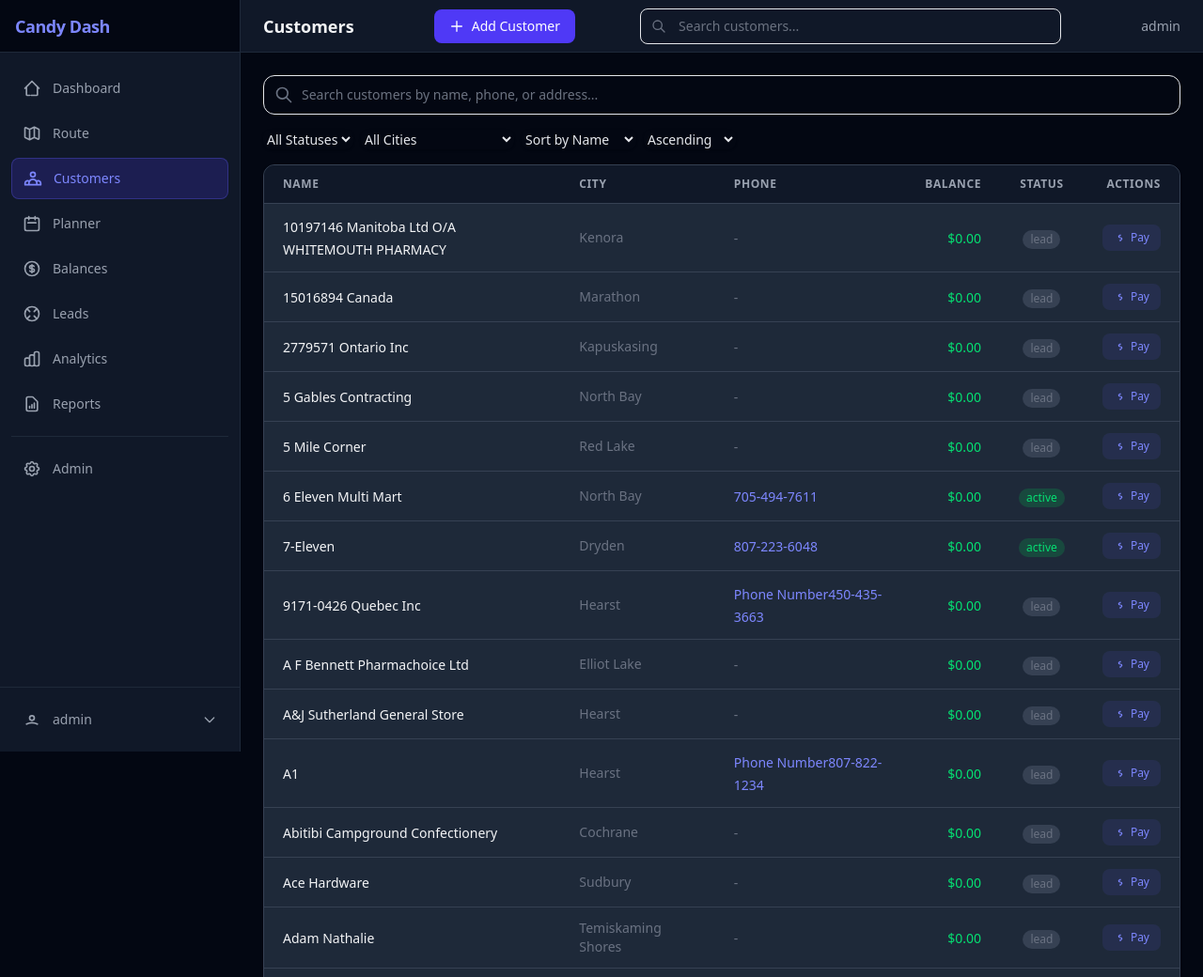
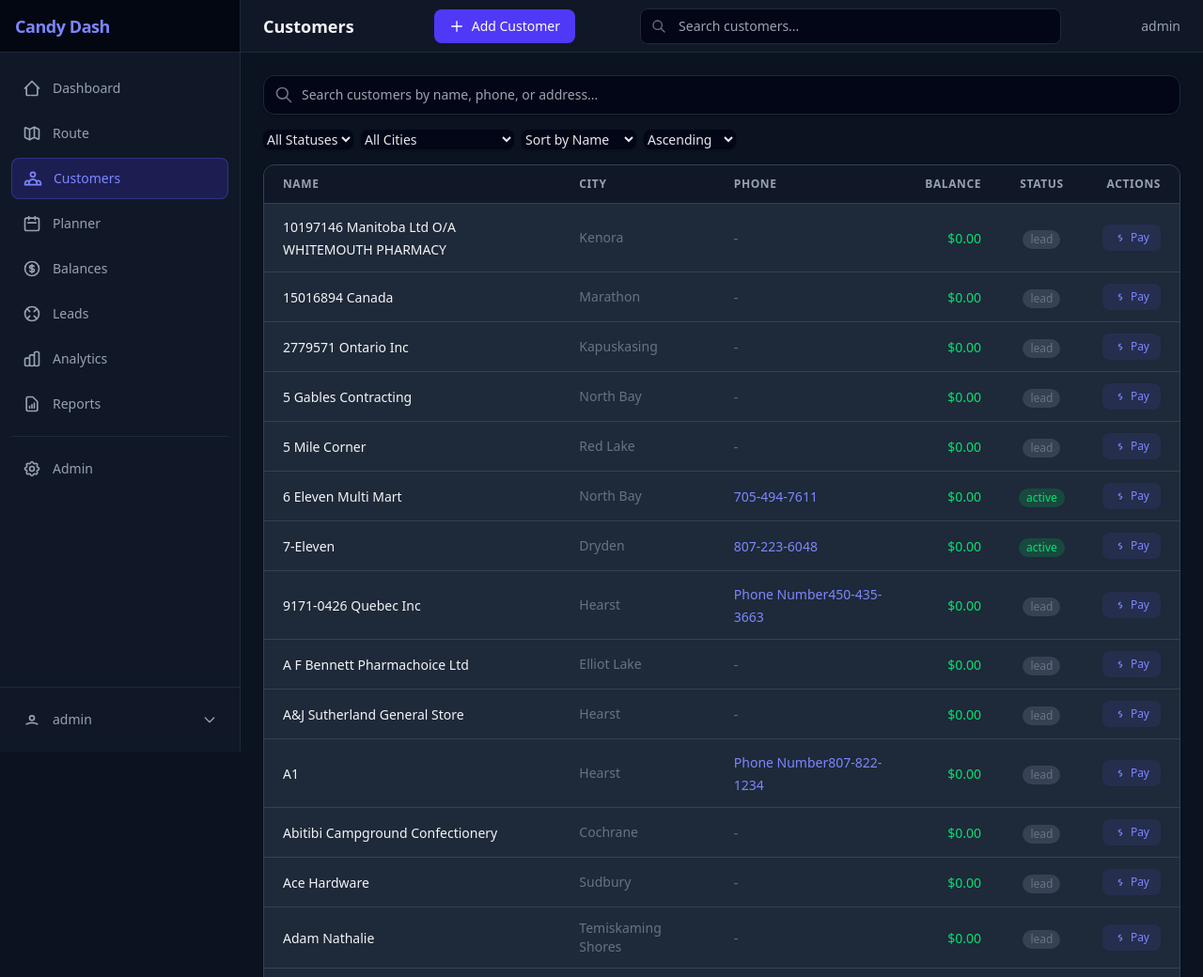
Before and after one commit to Kathail/candy-dash, a Flask app: page /customers/ in a window 1280 px wide. Shown: the top 1040 px of the page at 94% size. Run offline with Flask 3, Linux system fonts and the light colour scheme; a user stored in the database is signed in; some libraries are stand-ins or nearby versions.

Commit message:
Rebuild app.css with CSS custom properties architecture
Modeled after a clean design system:
- :root variables for all theme colors (--bg, --bg-panel, --border,
  --text, --text-muted, --accent, --success, --danger, --warning, --info)
- Semantic utility classes (.bg-app, .bg-panel, .text-accent, etc.)
- Component classes (.theme-card, .theme-input, .theme-btn-*, .theme-table-*)
- Global form element styling via CSS (no per-element classes needed)
- All toast, spinner, drag, scrollbar, focus styles use variables
- base.html body uses .bg-app .text-app instead of Tailwind gray classes
- Manifest and theme-color meta updated to match --bg (#0b1220)
- SW cache v4

Co-Authored-By: Claude Opus 4.6 (1M context) <noreply@anthropic.com>

```diff
--- a/static/css/app.css
+++ b/static/css/app.css
@@ -1,36 +1,248 @@
-/* ============================================
-   Candy Route Planner - Custom Styles
-   Dark theme controlled from this single file.
-   ============================================ */
+/* ==========================================================================
+   Candy Dash — Theme & Component Styles
+   Single source of truth for all colors and reusable components.
+   ========================================================================== */
 
-/* --- Dark Theme Overrides --- */
-/* Tailwind v4 browser build: use @theme for custom tokens */
-@theme {
-  --color-surface: #030712;       /* gray-950 - page bg */
-  --color-card: #1f2937;          /* gray-800 - cards/panels */
-  --color-card-alt: #111827;      /* gray-900 - table headers, alt bg */
-  --color-border: #374151;        /* gray-700 */
-  --color-border-subtle: #4b5563; /* gray-600 */
-  --color-input: #374151;         /* gray-700 */
-  --color-accent: #818cf8;        /* indigo-400 */
-  --color-accent-hover: #a5b4fc;  /* indigo-300 */
+/* ==========================================================================
+   Root / Theme
+   ========================================================================== */
+
+:root {
+  --bg:             #0b1220;
+  --bg-panel:       #111827;
+  --bg-panel-hover: #1f2937;
+  --bg-input:       #020617;
+
+  --border:         #1f2937;
+  --border-subtle:  #374151;
+
+  --text:           #e5e7eb;
+  --text-muted:     #9ca3af;
+  --text-faint:     #6b7280;
+
+  --accent:         #818cf8;
+  --accent-hover:   #a5b4fc;
+  --accent-bg:      rgba(129, 140, 248, 0.15);
+
+  --success:        #10b981;
+  --success-bg:     rgba(16, 185, 129, 0.15);
+  --success-text:   #6ee7b7;
+
+  --danger:         #ef4444;
+  --danger-bg:      rgba(239, 68, 68, 0.15);
+  --danger-text:    #fca5a5;
+
+  --warning:        #f59e0b;
+  --warning-bg:     rgba(245, 158, 11, 0.15);
+  --warning-text:   #fcd34d;
+
+  --info:           #3b82f6;
+  --info-bg:        rgba(59, 130, 246, 0.15);
+  --info-text:      #93c5fd;
 }
 
-/* Global dark defaults for form elements */
+/* ==========================================================================
+   Utility Classes (use in templates alongside Tailwind)
+   ========================================================================== */
+
+.bg-app          { background-color: var(--bg); }
+.bg-panel        { background-color: var(--bg-panel); }
+.bg-panel-hover  { background-color: var(--bg-panel-hover); }
+
+.text-app        { color: var(--text); }
+.text-muted      { color: var(--text-muted); }
+.text-faint      { color: var(--text-faint); }
+.text-accent     { color: var(--accent); }
+.text-success    { color: var(--success-text); }
+.text-danger     { color: var(--danger-text); }
+.text-warn       { color: var(--warning-text); }
+
+.border-app      { border-color: var(--border); }
+.border-subtle   { border-color: var(--border-subtle); }
+.border-accent   { border-color: var(--accent); }
+.border-danger   { border-color: var(--danger); }
+
+.hover\:bg-panel-hover:hover { background-color: var(--bg-panel-hover); }
+.hover\:text-accent:hover    { color: var(--accent-hover); }
+.hover\:border-accent:hover  { border-color: var(--accent); }
+
+/* ==========================================================================
+   Global Reset & Base
+   ========================================================================== */
+
+* { box-sizing: border-box; }
+
+html, body {
+  margin: 0;
+  height: 100%;
+}
+
+body {
+  background: var(--bg);
+  color: var(--text);
+}
+
+/* ==========================================================================
+   Global Form Element Styling
+   All inputs/selects/textareas get dark treatment automatically.
+   ========================================================================== */
+
 input:not([type="checkbox"]):not([type="radio"]):not([type="submit"]):not([type="button"]):not([type="hidden"]),
 select,
 textarea {
-  background-color: var(--color-input) !important;
-  border-color: var(--color-border-subtle) !important;
-  color: #e5e7eb !important;
+  background-color: var(--bg-input) !important;
+  border-color: var(--border) !important;
+  color: var(--text) !important;
 }
 
 input::placeholder,
 textarea::placeholder {
-  color: #6b7280 !important;
+  color: var(--text-muted) !important;
 }
 
-/* --- Toast Notifications (Dark) --- */
+/* ==========================================================================
+   Cards
+   ========================================================================== */
+
+.theme-card {
+  background: var(--bg-panel);
+  border: 1px solid var(--border);
+  border-radius: 0.75rem;
+}
+
+.card {
+  transition: box-shadow 0.2s ease, transform 0.2s ease;
+}
+
+.card:hover {
+  box-shadow: 0 8px 25px rgba(0, 0, 0, 0.3);
+  transform: translateY(-2px);
+}
+
+.card:active {
+  transform: translateY(0);
+}
+
+/* ==========================================================================
+   Tables
+   ========================================================================== */
+
+.theme-table-th {
+  padding: 0.75rem 1rem;
+  text-align: left;
+  font-weight: 600;
+  color: var(--text-muted);
+  border-bottom: 1px solid var(--border);
+  white-space: nowrap;
+}
+
+.theme-table-td {
+  padding: 0.75rem 1rem;
+  border-bottom: 1px solid var(--border);
+}
+
+.theme-table-row:hover {
+  background: var(--bg-panel-hover);
+}
+
+/* ==========================================================================
+   Inputs
+   ========================================================================== */
+
+.theme-input {
+  width: 100%;
+  padding: 0.5rem 0.75rem;
+  border-radius: 0.375rem;
+  background: var(--bg-input);
+  border: 1px solid var(--border);
+  color: var(--text);
+}
+
+.theme-input::placeholder {
+  color: var(--text-muted);
+}
+
+.theme-input:focus {
+  outline: none;
+  border-color: var(--accent);
+  box-shadow: 0 0 0 2px var(--accent-bg);
+}
+
+/* ==========================================================================
+   Buttons
+   ========================================================================== */
+
+.theme-btn-primary,
+.theme-btn-secondary,
+.theme-btn-danger {
+  display: inline-flex;
+  align-items: center;
+  justify-content: center;
+  border-radius: 0.375rem;
+  font-size: 0.875rem;
+  font-weight: 500;
+  text-decoration: none;
+  cursor: pointer;
+  border: none;
+  padding: 0.5rem 1rem;
+  min-height: 44px;
+  transition: background-color 0.15s ease;
+}
+
+.theme-btn-primary {
+  background: var(--accent);
+  color: white;
+}
+.theme-btn-primary:hover {
+  background: var(--accent-hover);
+}
+
+.theme-btn-secondary {
+  background: var(--bg-panel-hover);
+  color: var(--text);
+  border: 1px solid var(--border);
+}
+.theme-btn-secondary:hover {
+  background: var(--border-subtle);
+}
+
+.theme-btn-danger {
+  background: var(--danger);
+  color: white;
+}
+.theme-btn-danger:hover {
+  background: #dc2626;
+}
+
+/* ==========================================================================
+   Nav
+   ========================================================================== */
+
+.nav-link {
+  position: relative;
+  transition: color 0.15s ease;
+}
+
+.nav-link.active {
+  color: var(--accent);
+  font-weight: 600;
+}
+
+.nav-link.active::after {
+  content: "";
+  position: absolute;
+  bottom: -2px;
+  left: 0;
+  right: 0;
+  height: 2px;
+  background-color: var(--accent);
+  border-radius: 1px;
+}
+
+/* ==========================================================================
+   Toast Notifications
+   ========================================================================== */
+
 .toast-container {
   position: fixed;
   top: 1rem;
--- a/static/sw.js
+++ b/static/sw.js
@@ -2,7 +2,7 @@
    Candy Route Planner - Service Worker
    ============================================ */
 
-var CACHE_NAME = "candy-route-v3";
+var CACHE_NAME = "candy-route-v4";
 
 var PRECACHE_URLS = [
   "/",
--- a/templates/base.html
+++ b/templates/base.html
@@ -3,7 +3,7 @@
 <head>
   <meta charset="UTF-8">
   <meta name="viewport" content="width=device-width, initial-scale=1.0, viewport-fit=cover">
-  <meta name="theme-color" content="#111827">
+  <meta name="theme-color" content="#0b1220">
   <meta name="apple-mobile-web-app-capable" content="yes">
   <meta name="apple-mobile-web-app-status-bar-style" content="black-translucent">
   <meta name="apple-mobile-web-app-title" content="Candy Dash">
@@ -14,10 +14,9 @@
   <title>{% block title %}Candy Dash{% endblock %}</title>
   <script src="{{ url_for('static', filename='vendor/tailwind.min.js') }}"></script>
   <link rel="stylesheet" href="{{ url_for('static', filename='css/app.css') }}">
-  <style>[x-cloak] { display: none !important; }</style>
   {% block head %}{% endblock %}
 </head>
-<body class="h-full bg-gray-950 text-gray-100" x-data="{ sidebarOpen: false }">
+<body class="h-full bg-app text-app" x-data="{ sidebarOpen: false }">
 
   {# ── Mobile top bar ── #}
   <header class="lg:hidden fixed top-0 inset-x-0 z-40 bg-gray-900 text-white shadow-md border-b border-gray-800">
```
Also changed, not shown: other parts of static/css/app.css (+74 -115 lines), static/manifest.json.
